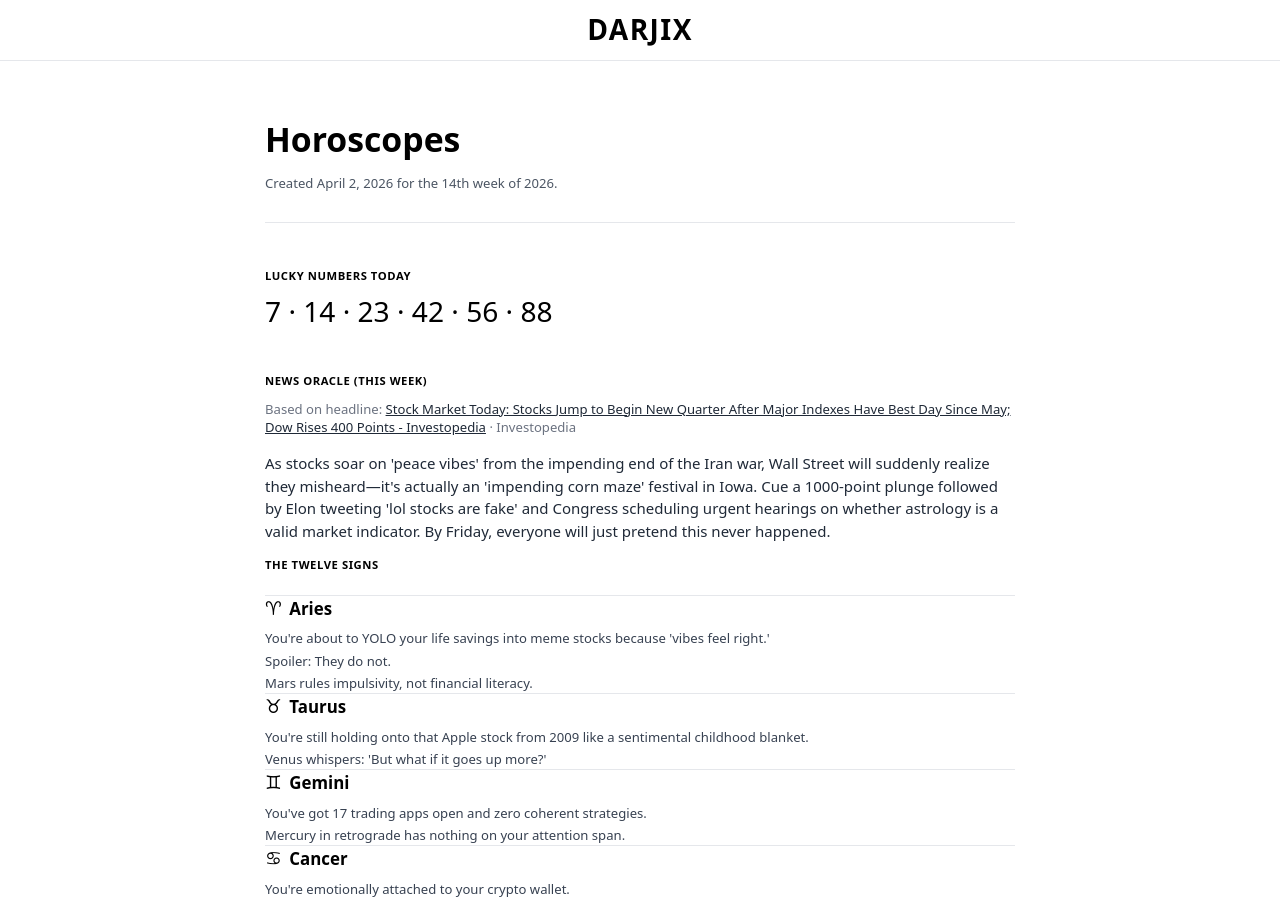
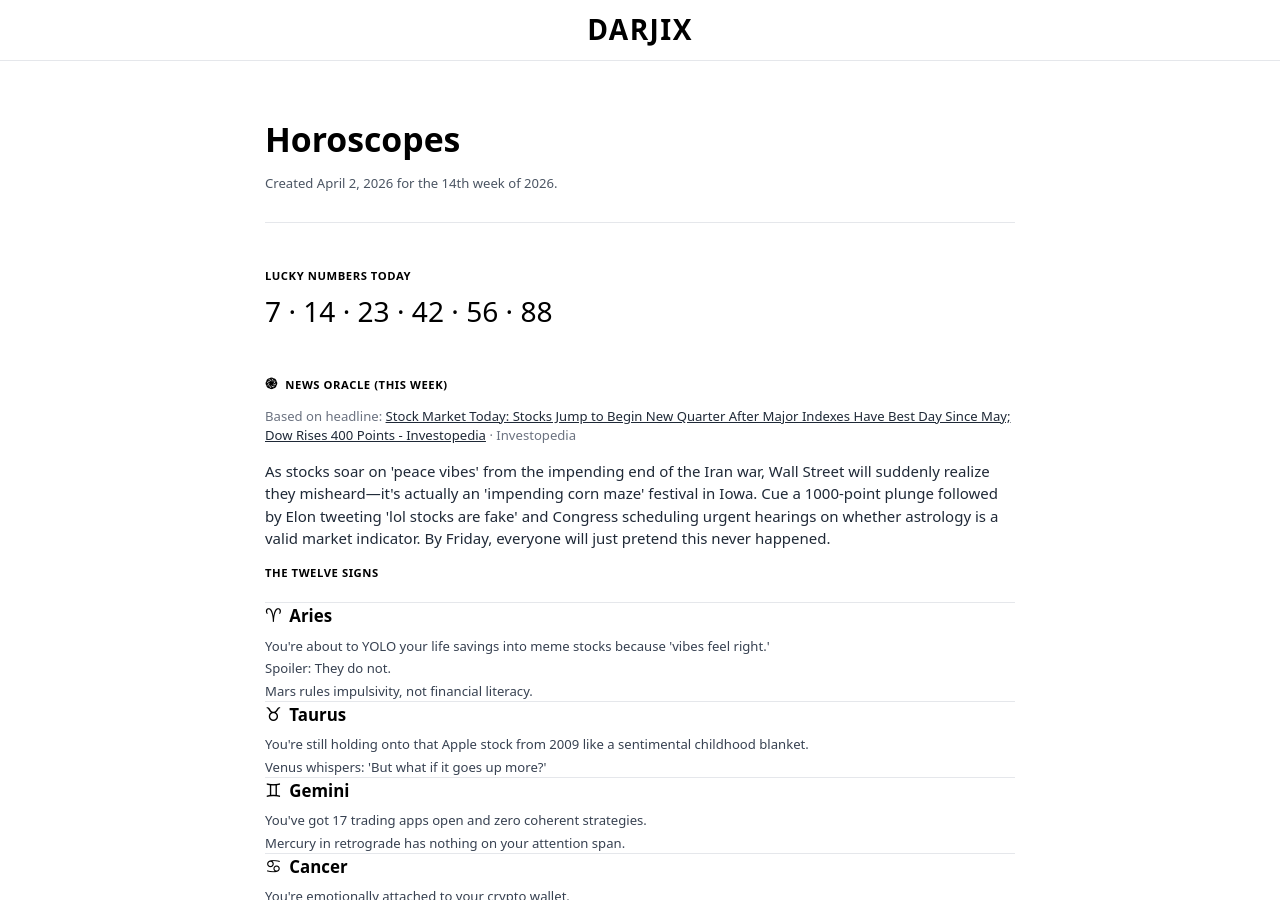
Before and after one commit to saldarji/darjix, a Jekyll site: the page built from horoscopes.html, in a window 1280 px wide and 900 px high. Built offline with Jekyll 4.4.1, drawn with Linux system fonts in a browser that asks for light colours.

Commit message:
Horoscopes: U+058E mark before News oracle heading
Made-with: Cursor

```diff
--- a/horoscopes.html
+++ b/horoscopes.html
@@ -38,7 +38,10 @@ permalink: /horoscopes/
     </section>
 
     <section class="mb-14" aria-labelledby="forecast-heading">
-      <h2 id="forecast-heading" class="text-xs font-bold text-black uppercase tracking-wider mb-3">News oracle (this week)</h2>
+      <h2 id="forecast-heading" class="text-xs font-bold text-black uppercase tracking-wider mb-3 flex items-baseline gap-2">
+        <span class="sign-zodiac-glyph select-none text-base leading-none text-black" aria-hidden="true">&#x058E;</span>
+        <span>News oracle (this week)</span>
+      </h2>
       {% if h.news and h.news.title %}
       <p class="text-sm text-gray-500 mb-4">
         Based on headline:
```
